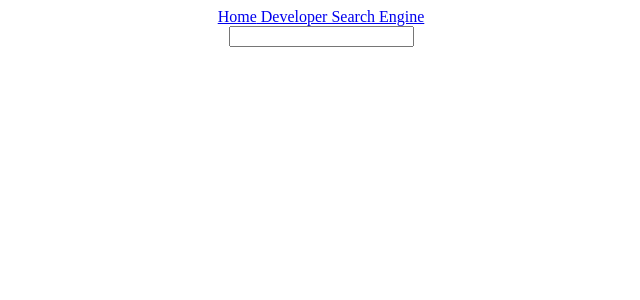
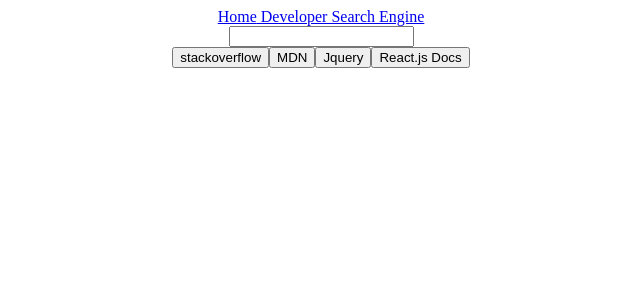
Before and after one commit to JacobWencloff/TasQues, a React (Create React App) app: page /search in a window 1280 px wide. Shown: the top 300 px of the page, without its empty margins (319-959 px from the left). Built offline with nearby package versions, Linux system fonts and the light colour scheme.

Commit message:
created buttons that allow the user to select what site they would like to search from

```diff
--- a/src/Components/DevSearch.js
+++ b/src/Components/DevSearch.js
@@ -4,10 +4,12 @@ import { useState } from 'react'
 export default function DevSearch() {
     const [searchParam, setSearchParam] = useState('')
 
+    let requestedSorce = ""
+
     const handleSubmitSearch = (event) =>{
       event.preventDefault()
-      console.log(event.target)
-
+    //   console.log(event.target)
+      console.log(requestedSorce)
       const searchString = searchParam.replace(/ /g, '+')
       console.log(searchString)
 
@@ -21,7 +23,7 @@ export default function DevSearch() {
         }
       };
 
-      fetch(`https://google-search3.p.rapidapi.com/api/v1/search/q=${searchString}&num=100&lr=lang_en&hl=en&cr=US&as_q=stackoverflow.com/
+      fetch(`https://google-search3.p.rapidapi.com/api/v1/search/q=${searchString}&num=100&lr=lang_en&hl=en&cr=US&as_sitesearch=${requestedSorce}/
 
       `, options)
         .then(response => response.json())
@@ -33,12 +35,29 @@ export default function DevSearch() {
       console.log(event.target.value)
       setSearchParam(event.target.value)
     }
-
+    const handleSourceChange = (event) =>{
+        // console.log(event.target.innerText)
+        const searchSite = event.target.innerText
+        if(searchSite === "stackoverflow"){
+            requestedSorce = "stackoverflow.com"
+        }else if(searchSite === "MDN"){
+            requestedSorce = "developer.mozilla.org"
+        }else if(searchSite === "Jquery"){
+            requestedSorce = "jquery.com"
+        }else if(searchSite === "react.js Docs"){
+            requestedSorce = "reactjs.org"
+        }
+        // console.log(requestedSorce)
+    }
     return (
       <div className="App">
         <form onSubmit={handleSubmitSearch}>
           <input onChange={handleOnChange} type="text" value={searchParam}></input>
         </form>
+        <button onClick={handleSourceChange}>stackoverflow</button>
+        <button onClick={handleSourceChange}>MDN</button>
+        <button onClick={handleSourceChange}>Jquery</button>
+        <button onClick={handleSourceChange}>React.js Docs</button>
       </div>
     );
 }
```
